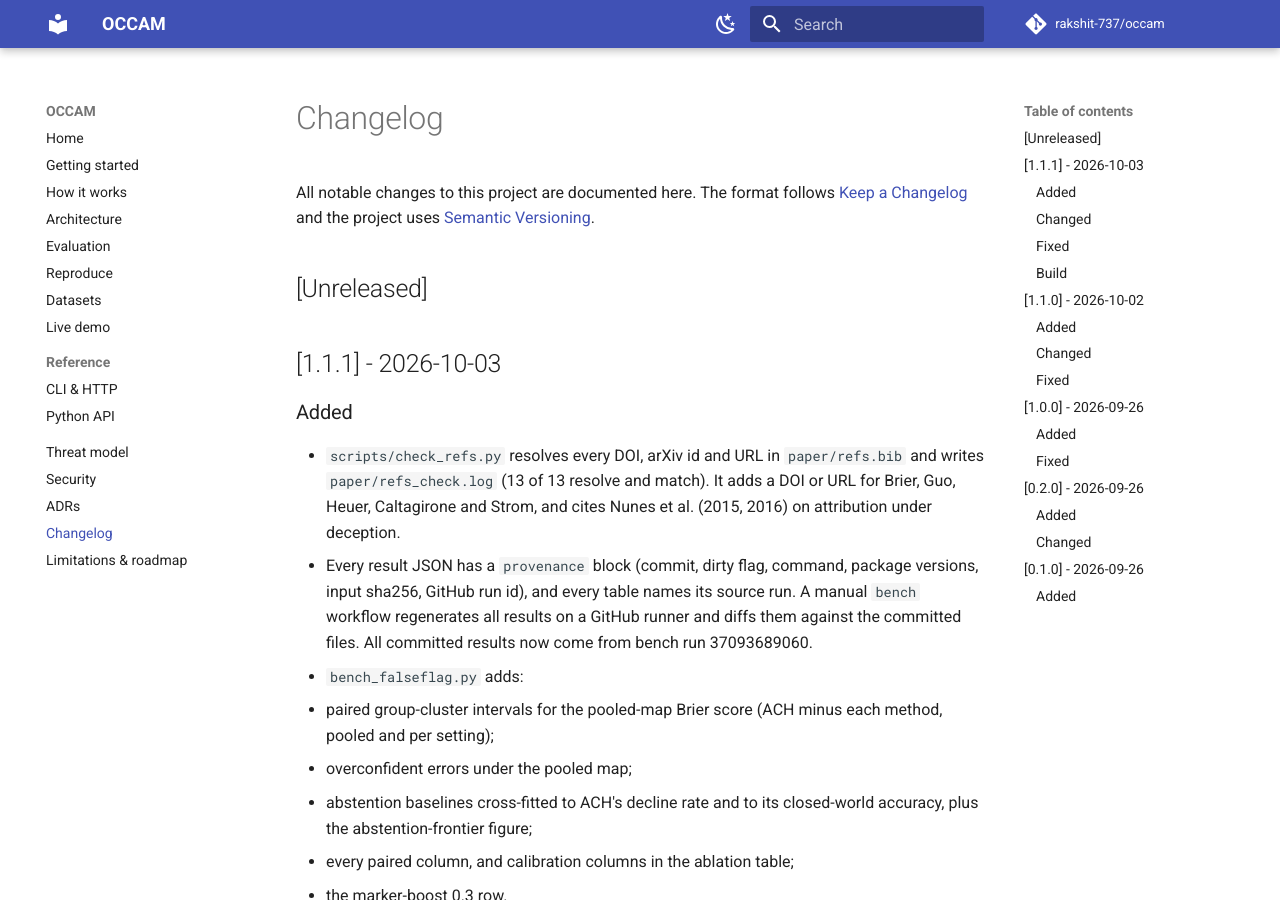
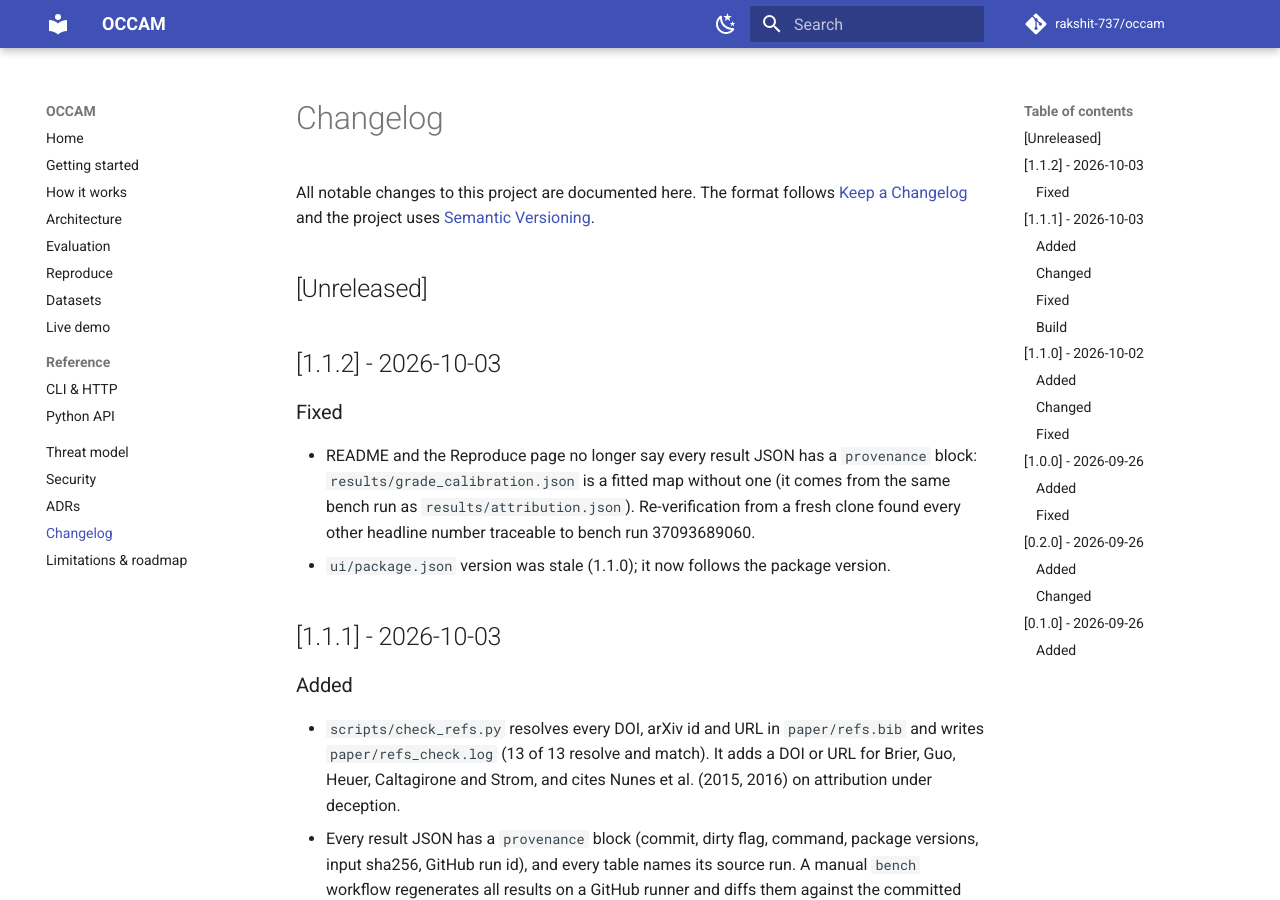
Before and after one commit to rakshit-737/occam, an MkDocs documentation site: the page built from docs/changelog.md, in a window 1280 px wide and 900 px high. Built offline with MkDocs 1.6.1 and Material for MkDocs 9.7.7, drawn with Linux system fonts in a browser that asks for light colours; comment, search, counter and statistics services are not loaded.

Commit message:
chore(release): 1.1.2
Correct provenance claim for grade_calibration.json and sync ui version.

Co-Authored-By: Claude <noreply@anthropic.com>

```diff
--- a/CHANGELOG.md
+++ b/CHANGELOG.md
@@ -3,6 +3,12 @@
 All notable changes to this project are documented here. The format follows [Keep a Changelog](https://keepachangelog.com/en/1.1.0/) and the project uses [Semantic Versioning](https://semver.org/).
 
 ## [Unreleased]
+
+## [1.1.2] - 2026-10-03
+
+### Fixed
+- README and the Reproduce page no longer say every result JSON has a `provenance` block: `results/grade_calibration.json` is a fitted map without one (it comes from the same bench run as `results/attribution.json`). Re-verification from a fresh clone found every other headline number traceable to bench run 37093689060.
+- `ui/package.json` version was stale (1.1.0); it now follows the package version.
 
 ## [1.1.1] - 2026-10-03
 
--- a/docs/limitations.md
+++ b/docs/limitations.md
@@ -24,7 +24,7 @@
 - **LLM extractor.** It needs a hosted or local model and a human-judged set of span-grounded extractions, which cannot be reproduced in CI.
 - **Live Neo4j / OpenCTI.** OCCAM emits an idempotent Cypher script (`occam cluster --cypher`). It has not been load-tested against a running Neo4j or OpenCTI instance.
 - **Workbench graph view and `/cluster` API endpoint.** Clustering is available from the CLI (`occam cluster`) and the Python API only; the workbench has no graph view yet.
-- **Old published artefacts.** Artefacts published before 1.1.0 (the v1.0.0 wheel and the `1.0.0` / `1.0` image tags) lack the packaged demo data and later fixes. Use 1.1.1 or newer; `:latest` is 1.1.1.
+- **Old published artefacts.** Artefacts published before 1.1.0 (the v1.0.0 wheel and the `1.0.0` / `1.0` image tags) lack the packaged demo data and later fixes. Use 1.1.2 or newer; `:latest` is 1.1.2.
 - **Persistent TAXII collection.** The TAXII endpoint stays read-only and in-memory until authentication exists.
 
 ## Done in 1.1.1
--- a/occam/__init__.py
+++ b/occam/__init__.py
@@ -1,2 +1,2 @@
 """OCCAM - auditable TTP extraction, campaign clustering and ACH attribution."""
-__version__ = "1.1.1"
+__version__ = "1.1.2"
--- a/pyproject.toml
+++ b/pyproject.toml
@@ -4,7 +4,7 @@ build-backend = "setuptools.build_meta"
 
 [project]
 name = "occam"
-version = "1.1.1"
+version = "1.1.2"
 description = "Auditable TTP extraction, campaign clustering and ACH attribution with confidence grading"
 readme = "README.md"
 requires-python = ">=3.10"
```
Also changed, not shown: README.md (+1 -1 lines), docs/reproduce.md (+1 -1 lines), 3 other files.
